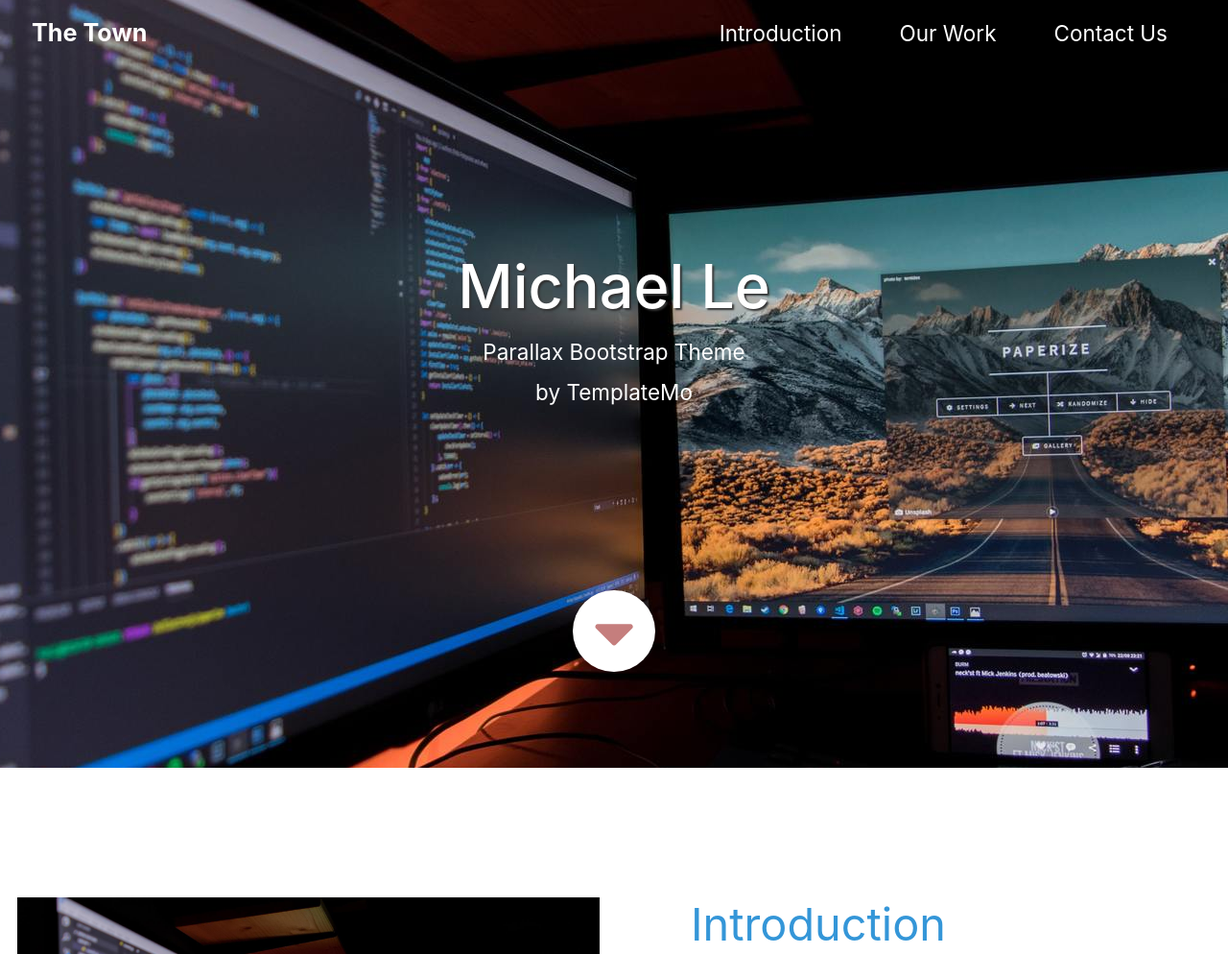
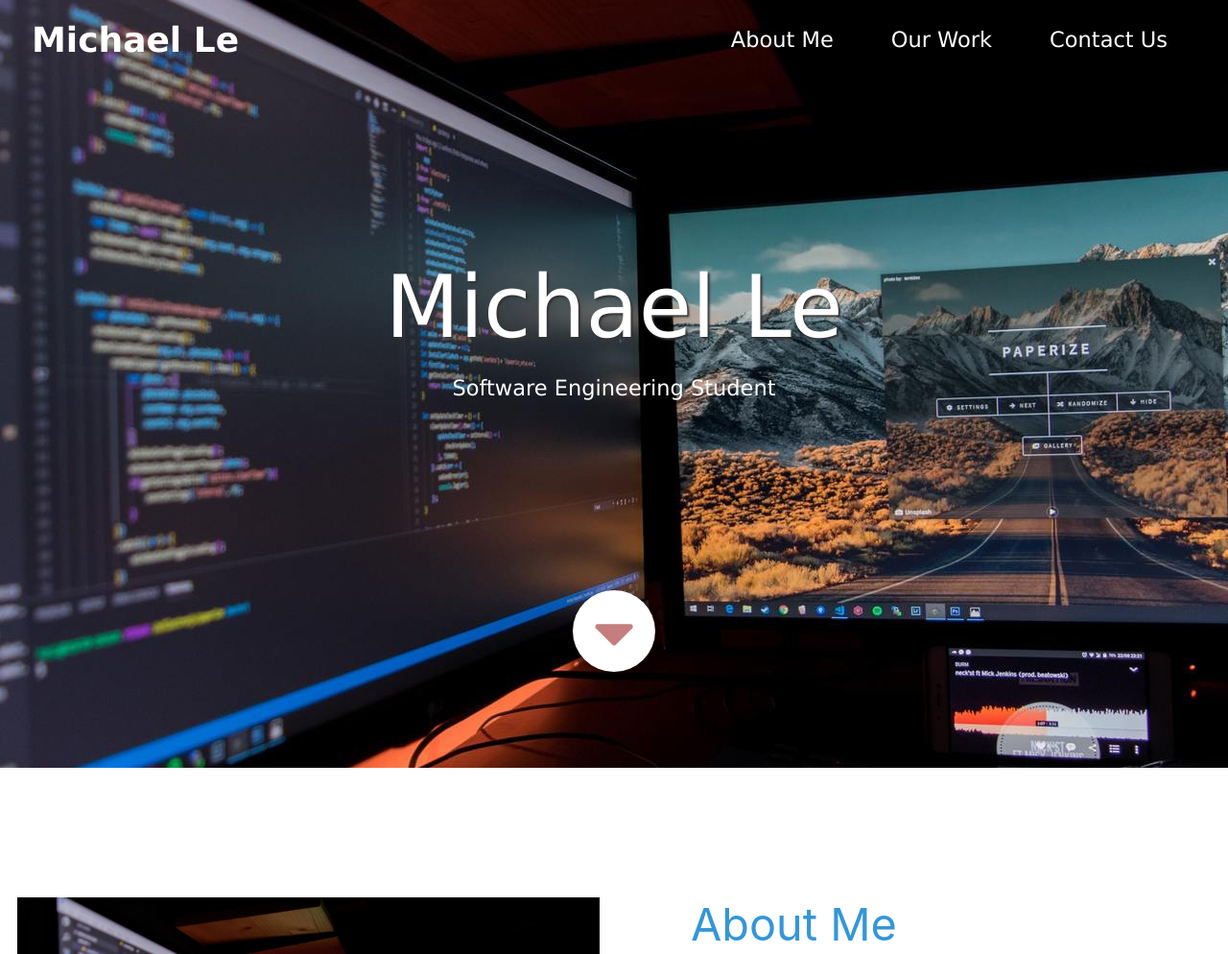
Before and after one commit to mle10/My-Website, a plain HTML site: page public/index.html in a window 1280 px wide. Shown: the top 994 px of the page at 96% size. Drawn offline with nearby package versions, Linux system fonts and the light colour scheme; some packages are replaced by stand-ins of ours.

Commit message:
Changed title

```diff
--- a/public/css/templatemo-style.css
+++ b/public/css/templatemo-style.css
@@ -47,6 +47,7 @@ a:focus {
 
 .tm-font-big {
   font-size: 1.25rem;
+  font-family: "Lucida Sans Unicode", "Lucida Grande", sans-serif;
 }
 
 .tm-btn-primary {
@@ -79,13 +80,13 @@ a:focus {
 
 .navbar-brand {
   color: white;
-  font-size: 1.4rem;
+  font-size: 2.0rem;
   font-weight: bold;
 }
 
 .navbar-brand:hover,
 .tm-navbar.scroll .navbar-brand:hover {
-  color: #3496d8;
+  color: #1990df;
 }
 
 .tm-navbar.scroll .navbar-brand {
@@ -175,8 +176,8 @@ a:focus {
   margin-top: -90px;
 }
 
-.tm-hero-title {
-  font-size: 3.5rem;
+.NameTitle {
+  font-size: 5.0rem;
   text-shadow: 2px 2px 2px #333;
 }
 
--- a/public/index.html
+++ b/public/index.html
@@ -4,26 +4,27 @@
     <meta charset="UTF-8" />
     <meta name="viewport" content="width=device-width, initial-scale=1.0" />
     <meta http-equiv="X-UA-Compatible" content="ie=edge" />
-    <title>The Town HTML CSS Template</title>
+    <title>Michael Le</title>
     <link rel="stylesheet" href="fontawesome-5.5/css/all.min.css" />
     <link rel="stylesheet" href="slick/slick.css">
     <link rel="stylesheet" href="slick/slick-theme.css">
     <link rel="stylesheet" href="magnific-popup/magnific-popup.css">
     <link rel="stylesheet" href="css/bootstrap.min.css" />
     <link rel="stylesheet" href="css/templatemo-style.css" />
+
     <!--
-	Michael Le
-	https://templatemo.com/tm-525-the-town
-	-->
+  Michael Le
+  -->
+
   </head>
   <body>
-    <!-- Hero section -->
+    <!-- Header Section -->
     <section id="hero" class="text-white tm-font-big tm-parallax">
       <!-- Navigation -->
       <nav class="navbar navbar-expand-md tm-navbar" id="tmNav">
         <div class="container">
           <div class="tm-next">
-              <a href="#hero" class="navbar-brand">The Town</a>
+              <a href="#hero" class="navbar-brand">Michael Le</a>
           </div>
 
           <button class="navbar-toggler" type="button" data-toggle="collapse" data-target="#navbarSupportedContent" aria-controls="navbarSupportedContent" aria-expanded="false" aria-label="Toggle navigation">
@@ -32,7 +33,7 @@
           <div class="collapse navbar-collapse" id="navbarSupportedContent">
             <ul class="navbar-nav ml-auto">
               <li class="nav-item">
-                  <a class="nav-link tm-nav-link" href="#introduction">Introduction</a>
+                  <a class="nav-link tm-nav-link" href="#About Me">About Me</a>
               </li>
               <li class="nav-item">
                   <a class="nav-link tm-nav-link" href="#work">Our Work</a>
@@ -47,22 +48,21 @@
 
       <div class="text-center tm-hero-text-container">
         <div class="tm-hero-text-container-inner">
-            <h2 class="tm-hero-title">Michael Le</h2>
+            <h2 class="NameTitle">Michael Le</h2>
             <p class="tm-hero-subtitle">
-              Parallax Bootstrap Theme
-              <br />by TemplateMo
+              Software Engineering Student
             </p>
         </div>
       </div>
 
       <div class="tm-next tm-intro-next">
-        <a href="#introduction" class="text-center tm-down-arrow-link">
+        <a href="#About Me" class="text-center tm-down-arrow-link">
           <i class="fas fa-3x fa-caret-down tm-down-arrow"></i>
         </a>
       </div>
     </section>
 
-    <section id="introduction" class="tm-section-pad-top">
+    <section id="About Me" class="tm-section-pad-top">
       <div class="container">
         <div class="row">
           <div class="col-lg-6">
@@ -70,7 +70,7 @@
           </div>
           <div class="col-lg-6">
             <div class="tm-intro-text-container">
-                <h2 class="tm-text-primary mb-4 tm-section-title">Introduction</h2>
+                <h2 class="tm-text-primary mb-4 tm-section-title">About Me</h2>
                 <p class="mb-4 tm-intro-text">
                   The Town is <strong>simple CSS template</strong> built on Bootstrap v4.1.3
                   and this is a little parallax layout that you can use for your websites.
```
